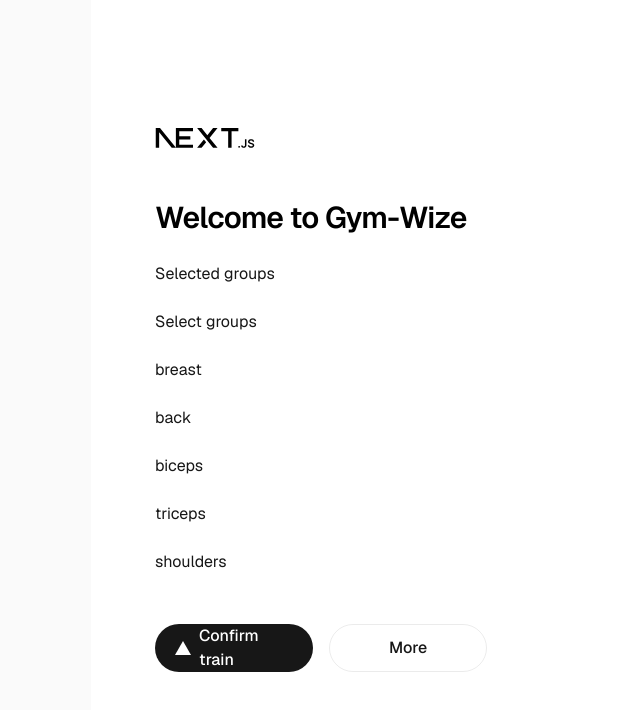
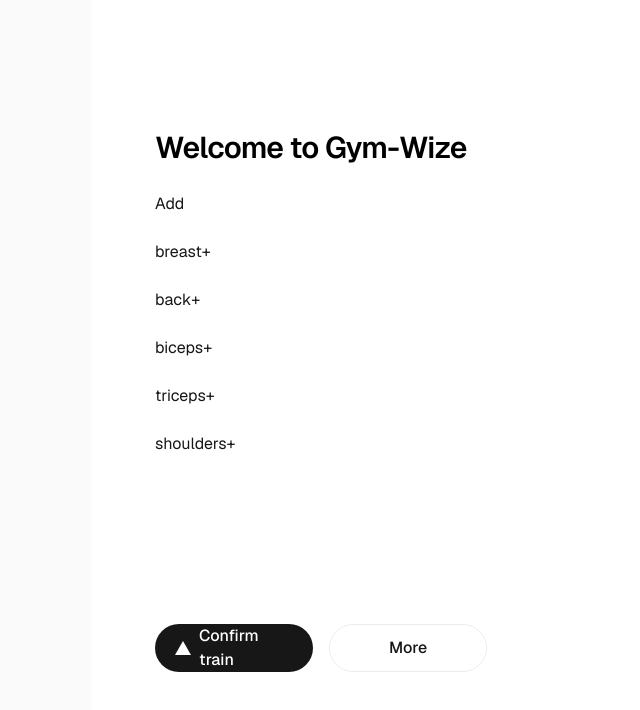
Before and after one commit to luizfiorentino/Gym-Wyser, a Next.js app: page / in a window 1280 px wide. Shown: the top 710 px of the page, without its empty margins (165-805 px from the left). Built offline with nearby package versions, Linux system fonts and the light colour scheme.

Commit message:
Group toggle initial logic

```diff
--- a/app/page.tsx
+++ b/app/page.tsx
@@ -4,44 +4,57 @@ import Image from "next/image";
 import { useState } from "react";
 
 export default function Home() {
-  const [exercises, setExercises] = useState([]);
-
-  let groups = [
+  const [exercises, setExercises] = useState([
     { name: "breast", isSelected: false },
     { name: "back", isSelected: false },
     { name: "biceps", isSelected: false },
     { name: "triceps", isSelected: false },
     { name: "shoulders", isSelected: false },
-  ];
-  console.log("Groups->", groups);
+  ]);
+
+  const addGroup = (item) => {
+    setExercises(
+      exercises.map((exercise) =>
+        exercise.name === item.name
+          ? { ...exercise, isSelected: !exercise.isSelected }
+          : exercise,
+      ),
+    );
+  };
+
+  const removeGroup = (item) => {
+    setExercises(
+      exercises.map((exercise) =>
+        exercise.name === item.name
+          ? { ...exercise, isSelected: !exercise.isSelected }
+          : exercise,
+      ),
+    );
+  };
+
+  const selectedExercises = exercises.filter((item) => item.isSelected);
+  const notSelectedExercises = exercises.filter((item) => !item.isSelected);
 
   return (
     <div className="flex flex-col flex-1 items-center justify-center bg-zinc-50 font-sans dark:bg-black">
       <main className="flex flex-1 w-full max-w-3xl flex-col items-center justify-between py-32 px-16 bg-white dark:bg-black sm:items-start">
-        <Image
-          className="dark:invert h-5 w-[100px]"
-          src="/next.svg"
-          alt="Next.js logo"
-          width={100}
-          height={20}
-          priority
-        />
         <div className="flex flex-col items-center gap-6 text-center sm:items-start sm:text-left">
           <h1 className="max-w-xs text-3xl font-semibold leading-10 tracking-tight text-black dark:text-zinc-50">
             Welcome to Gym-Wize
           </h1>
-          <h2>Selected groups</h2>
-
-          <h2>Select groups</h2>
-          {groups.map((item, i) => (
+          {selectedExercises.length ? <h2>Selected groups</h2> : ""}
+          {selectedExercises.map((item, i) => (
+            <button onClick={() => removeGroup(item)} key={i}>
+              {item.name}
+              {"-"}
+            </button>
+          ))}
+          {notSelectedExercises.length ? <h2>Add</h2> : ""}
+          {notSelectedExercises.map((item, i) => (
             <div key={i}>
-              <button
-                onClick={() => {
-                  [...groups, !item.isSelected];
-                }}
-                key={i}
-              >
+              <button onClick={() => addGroup(item)} key={i}>
                 {item.name}
+                {"+"}
               </button>
             </div>
           ))}
```
